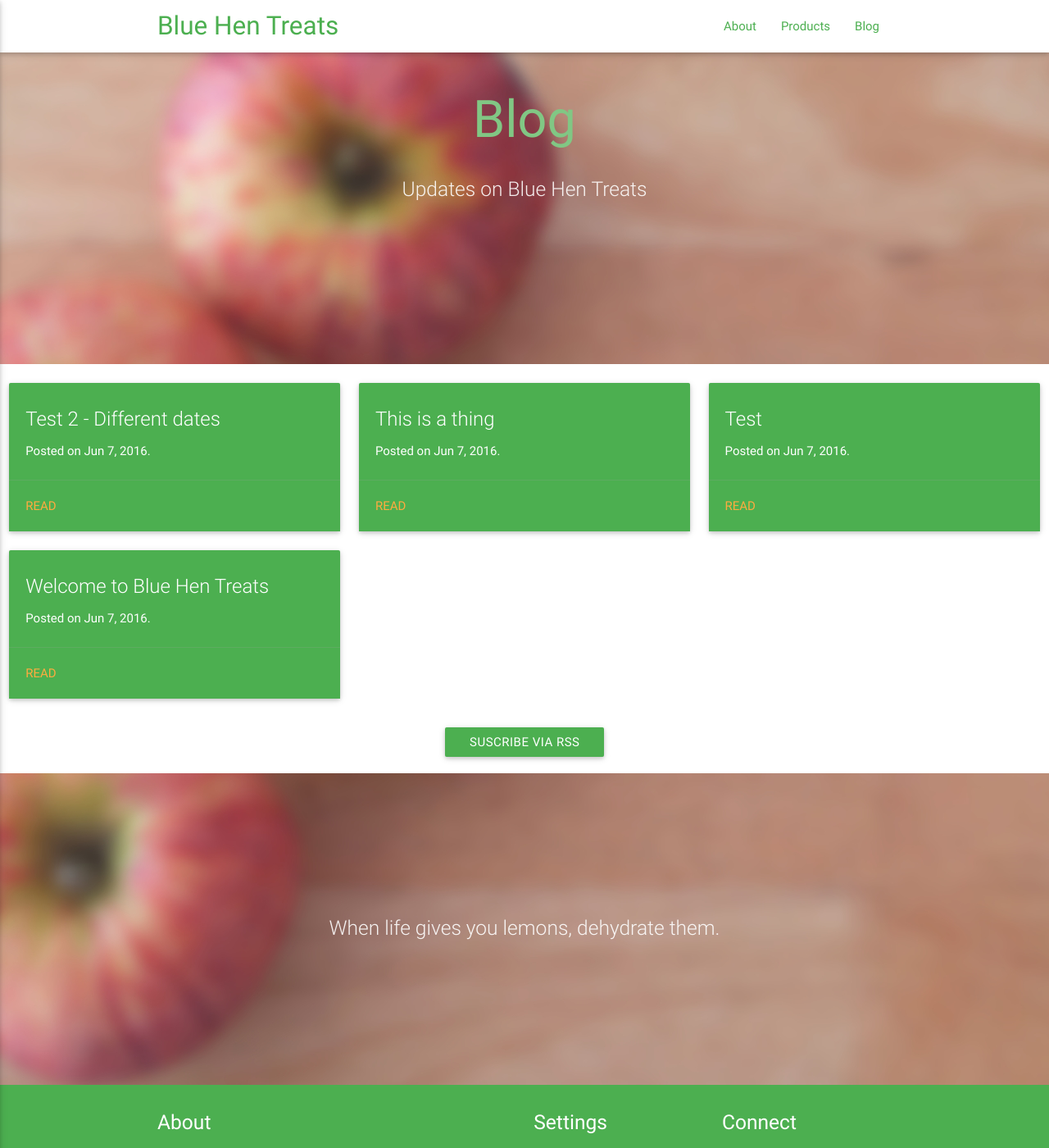
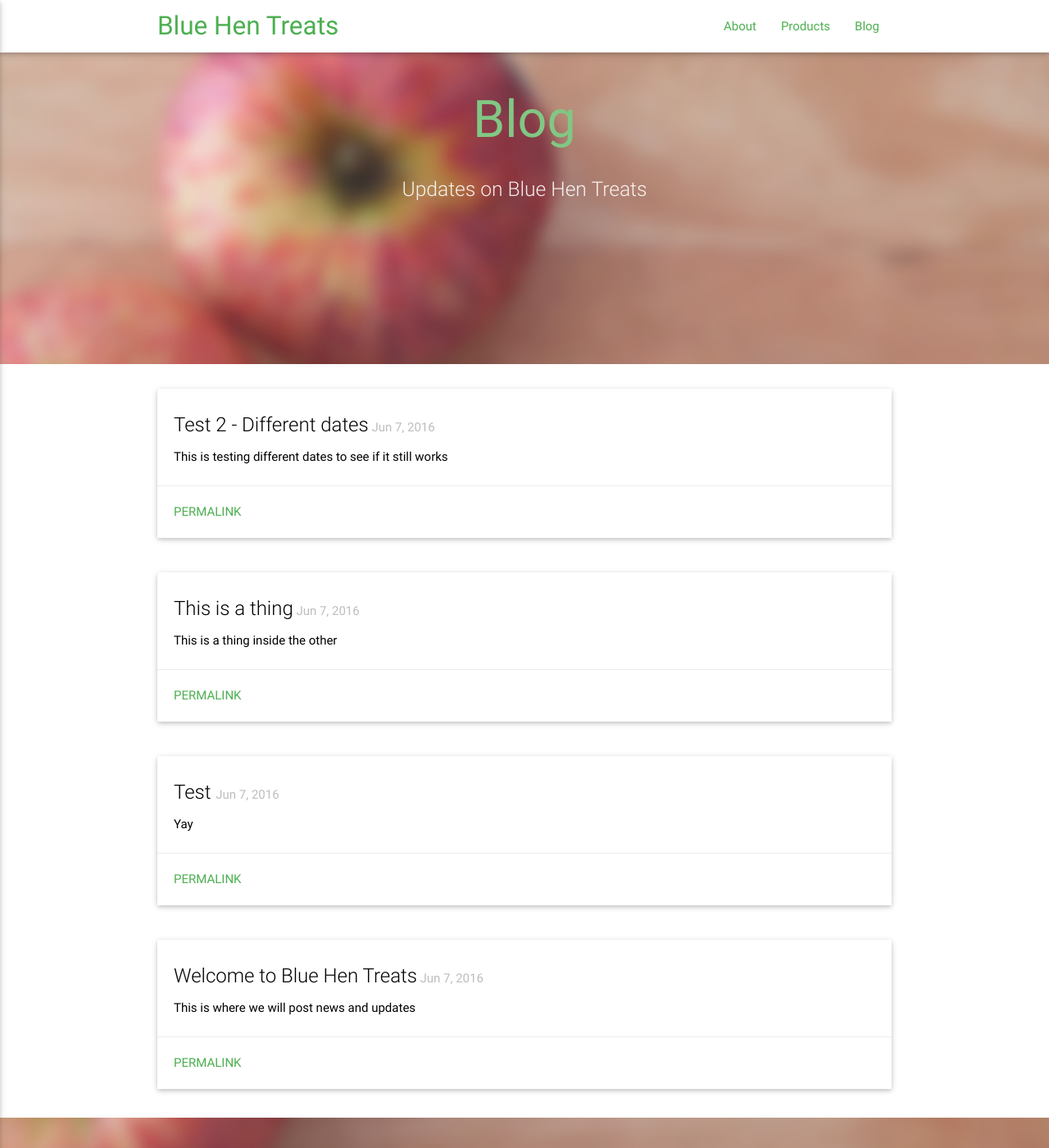
Before and after one commit to veggiedefender/bluehentreats, a Jekyll site: the page built from blog.html, in a window 1280 px wide and 1400 px high. Shown: the whole window at 82% size. Built offline with Jekyll 4.4.1, drawn with Linux system fonts in a browser that asks for light colours; nearby versions of some CDN libraries.

Commit message:
better blog page

```diff
--- a/blog.html
+++ b/blog.html
@@ -19,25 +19,25 @@ layout: default
     <div class="parallax"><img src="img/backgrounds/background1.jpg" alt="OK"></div>
   </div>
 
-  <ul class="post-list">
+  <br>
+
+  <div class="container">
+    {% for post in site.posts %}
     <div class="row">
-      {% for post in site.posts %}
-        <div class="col s12 m6 l4">
-          <div class="card green hoverable">
-            <div class="card-content white-text">
-              <span class="card-title">{{ post.title }}</span>
-              <p>Posted on {{ post.date | date: "%b %-d, %Y" }}.</p>
-            </div>
-            <div class="card-action">
-              <a href="/bluehentreats/{{ post.url }}">Read</a>
-            </div>
+      <div class="col s12">
+        <div class="card white">
+          <div class="card-content black-text">
+            <span class="card-title">{{ post.title }}</span>
+            <span class="grey-text text-lighten-1">{{ post.date | date: "%b %-d, %Y" }}</span>
+            <p>{{post.content}}</p>
+          </div>
+          <div class="card-action">
+            <a href="/bluehentreats{{ post.url }}" class="green-text">Permalink</a>
           </div>
         </div>
-      {% endfor %}
+      </div>
     </div>
-  </ul>
-  <div class="row center">
-    <a class="waves-effect waves-light btn center-align green" href="feed.xml">Suscribe via RSS</a>
+    {% endfor %}
   </div>
 
   <div class="parallax-container valign-wrapper">
```
